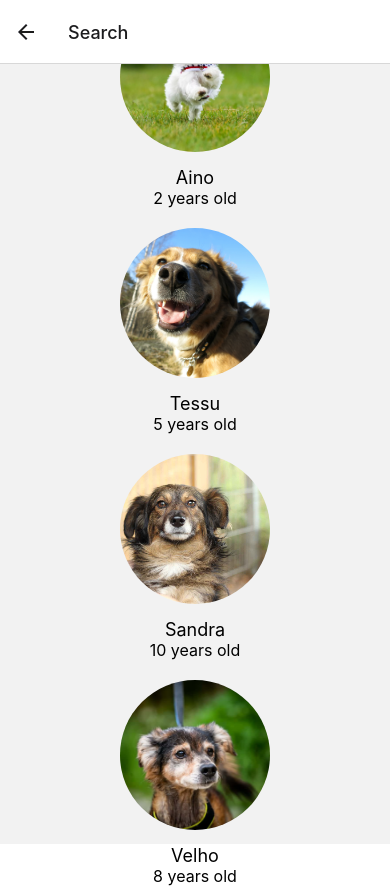
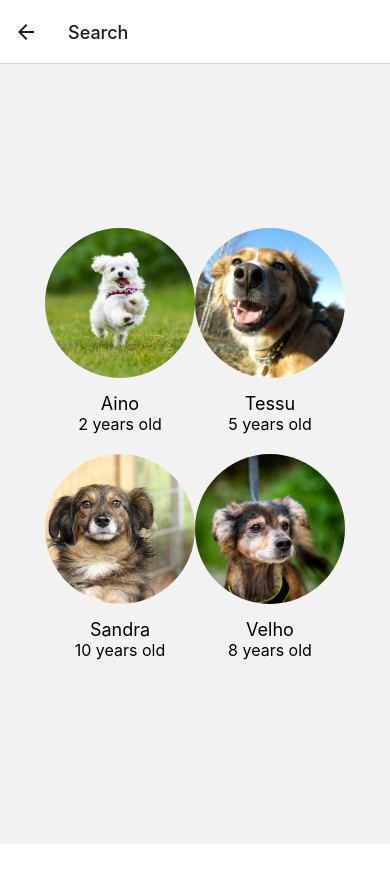
Before and after one commit to TVT22KMO-Mobiilikehitysprojekti-Ryhma6/PetRescue, a React Native app: screen /Search in a window 390 px wide. After the commit the page ends 844 px from the top, so only its background shows below. Built offline with nearby package versions, Linux system fonts and the light colour scheme.

Commit message:
Update SearchPetScreen.js

```diff
--- a/Screens/SearchPetScreen.js
+++ b/Screens/SearchPetScreen.js
@@ -1,34 +1,41 @@
 import React from 'react';
-import { View, Text, Image, TouchableOpacity, StyleSheet } from 'react-native';
+import { View, Text, Image, TouchableOpacity, StyleSheet, ScrollView, FlatList } from 'react-native';
+import { useNavigation } from '@react-navigation/native';
 
 import { petDATA } from '../DATA';
-const SearchPetScreen = ({ navigation }) => {
-    const handleAdopt = (petId) => {
+const SearchPetScreen = () => {
+  const navigation = useNavigation();
 
-      const selectedPet = petDATA.find((pet) => pet.id === petId);
-      console.log(`Adopting ${selectedPet.dogName}, ${selectedPet.dogAge} years old`);
+  const navigateToPetInfo = (petId) => {
+    navigation.navigate('PetInfoScreen', { petId });
+  };
+  const renderPetItem = ({ item }) => (
+    <TouchableOpacity
+      key={item.id}
+      style={styles.petCard}
+      onPress={() => navigateToPetInfo(item.id)}
+    >
+      <Image source={item.dogImage} style={styles.petImage} />
+      <Text style={styles.petName}>{item.dogName}</Text>
+      <Text style={styles.petAge}>{item.dogAge} years old</Text>
+    </TouchableOpacity>
+  );
+    return (
+
+        <FlatList
+          data={petDATA}
+          renderItem={renderPetItem}
+          keyExtractor={(item) => item.id.toString()}
+          numColumns={2} // Aseta haluttu sarakkeiden määrä
+          contentContainerStyle={styles.container}
+        />
+      );
     };
 
-    return (
-      <View style={styles.container}>
-        {petDATA.map((pet) => (
-          <TouchableOpacity
-            key={pet.id}
-            style={styles.petCard}
-            onPress={() => handleAdopt(pet.id)}
-          >
-            <Image source={pet.dogImage} style={styles.petImage} />
-            <Text style={styles.petName}>{pet.dogName}</Text>
-            <Text style={styles.petAge}>{pet.dogAge} years old</Text>
-          </TouchableOpacity>
-        ))}
-      </View>
-    );
-  };
 
   const styles = StyleSheet.create({
     container: {
-      flex: 1,
+      flexGrow: 1,
       alignItems: 'center',
       justifyContent: 'center',
     },
```
